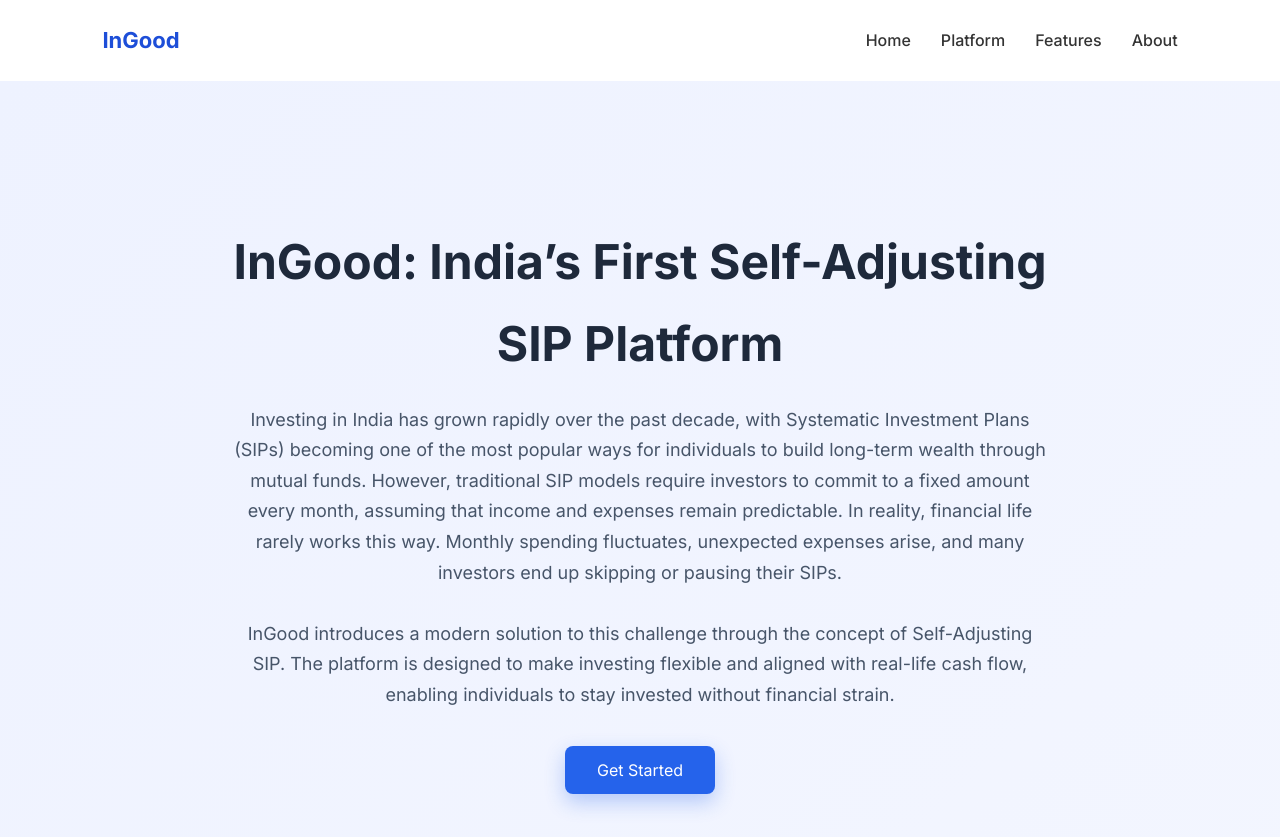
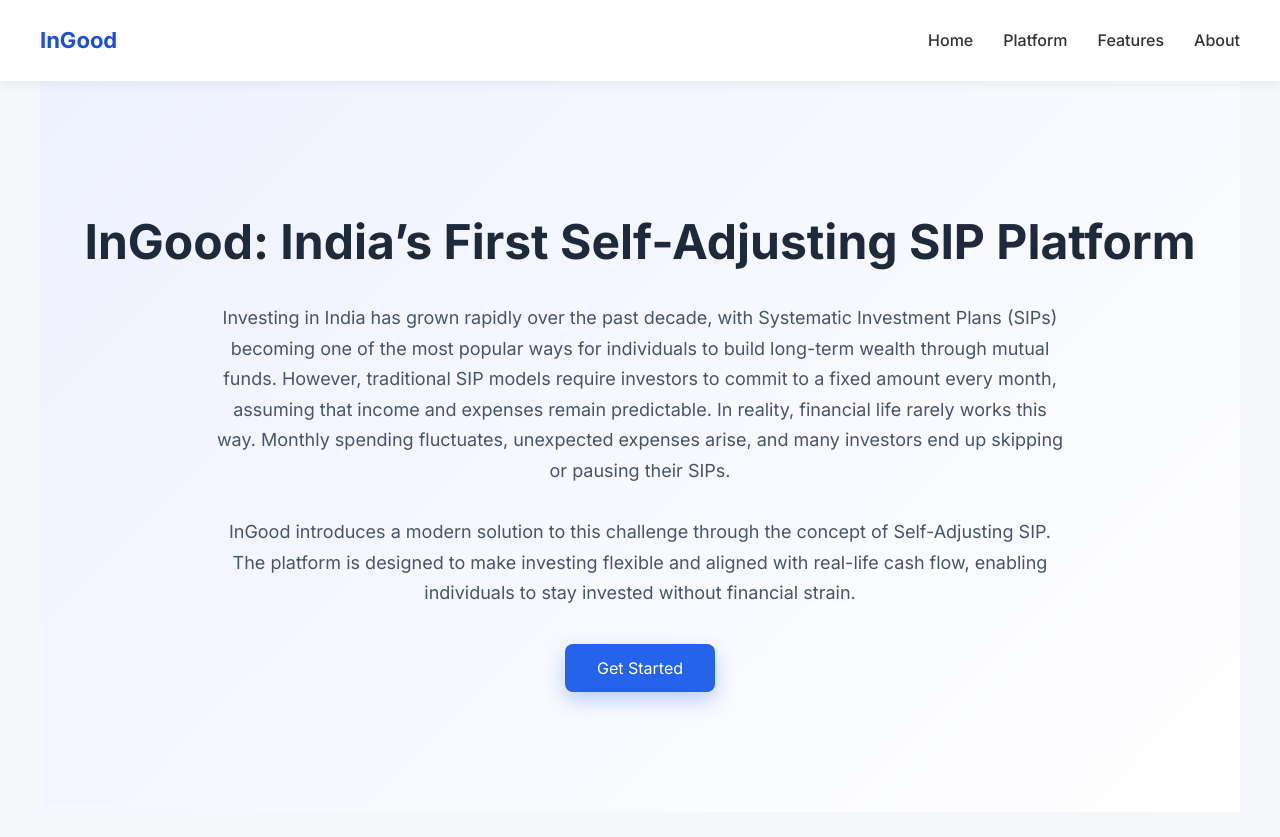
Before and after one commit to InGoodFinserv/Render, a plain HTML site: page index.html in a window 1280 px wide. Shown: the top 837 px of the page. Drawn offline with Linux system fonts and the light colour scheme.

Commit message:
Update index.html

```diff
--- a/index.html
+++ b/index.html
@@ -1,6 +1,7 @@
 <!DOCTYPE html>
 <html lang="en">
 <head>
+
 <meta charset="UTF-8">
 <meta name="viewport" content="width=device-width, initial-scale=1.0">
 
@@ -8,24 +9,21 @@
 
 <link href="https://fonts.googleapis.com/css2?family=Inter:wght@300;400;500;600;700&display=swap" rel="stylesheet">
 
-<!-- Favicon -->
 <link rel="icon" type="image/png" href="assets/ingood-fav.png">
 
+<meta name="google-site-verification" content="-gUnBbpFEtXvwj_KP6OnhoLgYeKLqmx5REeRTzSOnCI" />
+
 <style>
+
 html{
 scroll-behavior:smooth;
-}
-
-section{
-padding:40px 10%;
-scroll-margin-top:90px;
 }
 
 *{
 margin:0;
 padding:0;
 box-sizing:border-box;
-font-family: 'Inter', sans-serif;
+font-family:'Inter',sans-serif;
 }
 
 body{
@@ -40,9 +38,12 @@
 display:flex;
 justify-content:space-between;
 align-items:center;
-padding:22px 8%;
+padding:22px 40px;
 background:white;
 box-shadow:0 4px 10px rgba(0,0,0,0.05);
+position:sticky;
+top:0;
+z-index:1000;
 }
 
 .logo{
@@ -66,12 +67,14 @@
 /* HERO */
 
 .hero{
-padding:100px 10%;
+padding:120px 40px;
 background:linear-gradient(135deg,#eef2ff,#ffffff);
 display:flex;
 flex-direction:column;
 align-items:center;
 text-align:center;
+max-width:1200px;
+margin:auto;
 }
 
 .hero h1{
@@ -98,10 +101,13 @@
 box-shadow:0 8px 20px rgba(37,99,235,0.3);
 }
 
-/* SECTION */
+/* SECTIONS */
 
 section{
-padding:40px 10%;
+padding:80px 40px;
+max-width:1200px;
+margin:auto;
+scroll-margin-top:90px;
 }
 
 .section-title{
@@ -110,7 +116,7 @@
 color:#0f172a;
 }
 
-/* TEXT BLOCK */
+/* TEXT */
 
 .text{
 max-width:900px;
@@ -118,12 +124,12 @@
 color:#475569;
 }
 
-/* CARDS */
+/* FEATURE CARDS */
 
 .cards{
 display:grid;
-grid-template-columns:repeat(auto-fit,minmax(250px,1fr));
-gap:25px;
+grid-template-columns:repeat(auto-fit,minmax(280px,1fr));
+gap:30px;
 margin-top:40px;
 }
 
@@ -165,7 +171,7 @@
 /* FOOTER */
 
 footer{
-padding:50px 10%;
+padding:50px 40px;
 text-align:center;
 background:#0f172a;
 color:white;
@@ -173,29 +179,33 @@
 }
 
 </style>
-<meta name="google-site-verification" content="-gUnBbpFEtXvwj_KP6OnhoLgYeKLqmx5REeRTzSOnCI" />
 </head>
 
 <body>
 
 <nav>
+
 <div class="logo">InGood</div>
+
 <ul>
 <li><a href="#home">Home</a></li>
 <li><a href="#how-ingood-works">Platform</a></li>
 <li><a href="#features">Features</a></li>
 <li><a href="#conclusion">About</a></li>
 </ul>
+
 </nav>
 
 
-<section class="hero">
-<section id="home">
+<section class="hero" id="home">
+
 <h1>InGood: India’s First Self-Adjusting SIP Platform</h1>
 
 <p>
 Investing in India has grown rapidly over the past decade, with Systematic Investment Plans (SIPs) becoming one of the most popular ways for individuals to build long-term wealth through mutual funds. However, traditional SIP models require investors to commit to a fixed amount every month, assuming that income and expenses remain predictable. In reality, financial life rarely works this way. Monthly spending fluctuates, unexpected expenses arise, and many investors end up skipping or pausing their SIPs.
+
 <br><br>
+
 InGood introduces a modern solution to this challenge through the concept of Self-Adjusting SIP. The platform is designed to make investing flexible and aligned with real-life cash flow, enabling individuals to stay invested without financial strain.
 </p>
 
@@ -210,15 +220,17 @@
 
 <p class="text">
 A Self-Adjusting SIP is an adaptive investment system where the monthly investment amount adjusts automatically based on available surplus funds. Instead of forcing investors to commit to a rigid monthly contribution, the system evaluates spending patterns and allocates surplus money toward investments within user-defined limits.
+
 <br><br>
+
 This approach allows investors to contribute more during months with lower expenses and reduce allocations during months with higher spending. By adapting to real financial behavior, Self-Adjusting SIPs help maintain consistent participation in the market while preserving financial flexibility.
 </p>
 
 </section>
 
 
-<section>
 <section id="how-ingood-works">
+
 <h2 class="section-title">How InGood Works</h2>
 
 <p class="text">
@@ -254,8 +266,8 @@
 </section>
 
 
-<section>
 <section id="features">
+
 <h2 class="section-title">Key Features of the InGood Platform</h2>
 
 <div class="cards">
@@ -296,7 +308,9 @@
 
 <p class="text">
 Many investors start SIPs with strong intentions but struggle to maintain them due to rigid monthly commitments. When expenses increase or income fluctuates, fixed contributions can feel restrictive, leading investors to pause or cancel their investments.
+
 <br><br>
+
 The Self-Adjusting SIP model introduced by InGood addresses this issue by aligning investments with real-life spending patterns. Instead of requiring strict discipline, the system supports consistent participation through intelligent automation.
 </p>
 
@@ -308,19 +322,33 @@
 <h2 class="section-title">Who Can Benefit from InGood?</h2>
 
 <p class="text">
+
 The InGood platform is designed for individuals whose financial lives are dynamic.
+
 <br><br>
+
 It is particularly beneficial for:
+
 <br><br>
+
 Young professionals starting their investment journey
+
 <br>
+
 Salaried individuals with variable monthly expenses
+
 <br>
+
 First-time investors looking for a simpler way to invest
+
 <br>
+
 People who want to maintain liquidity while building long-term wealth
+
 <br><br>
+
 By removing the rigidity of traditional SIPs, InGood makes investing accessible to a broader range of individuals.
+
 </p>
 
 </section>
@@ -331,23 +359,30 @@
 <h2 class="section-title">The Future of Adaptive Investing</h2>
 
 <p class="text">
+
 As financial technology continues to evolve, investment systems are increasingly designed to reflect real human behavior rather than rigid financial assumptions. The Self-Adjusting SIP concept represents a shift toward adaptive investing, where automation and flexibility work together to support long-term participation.
+
 <br><br>
+
 As India’s first platform built around this concept, InGood is pioneering a new approach to systematic investing one that balances discipline, liquidity, and automation.
+
 </p>
 
 </section>
 
 
-<section>
 <section id="conclusion">
 
 <h2 class="section-title">Conclusion</h2>
 
 <p class="text">
+
 InGood is more than an investment application; it is a new framework for managing cash flow and wealth creation simultaneously. By introducing the Self-Adjusting SIP model, the platform enables investors to remain consistent in their investment journey without sacrificing financial comfort.
+
 <br><br>
+
 Through intelligent automation, liquidity-first design, and surplus-based investing, InGood is reshaping how individuals participate in systematic investing in India.
+
 </p>
 
 </section>
```
